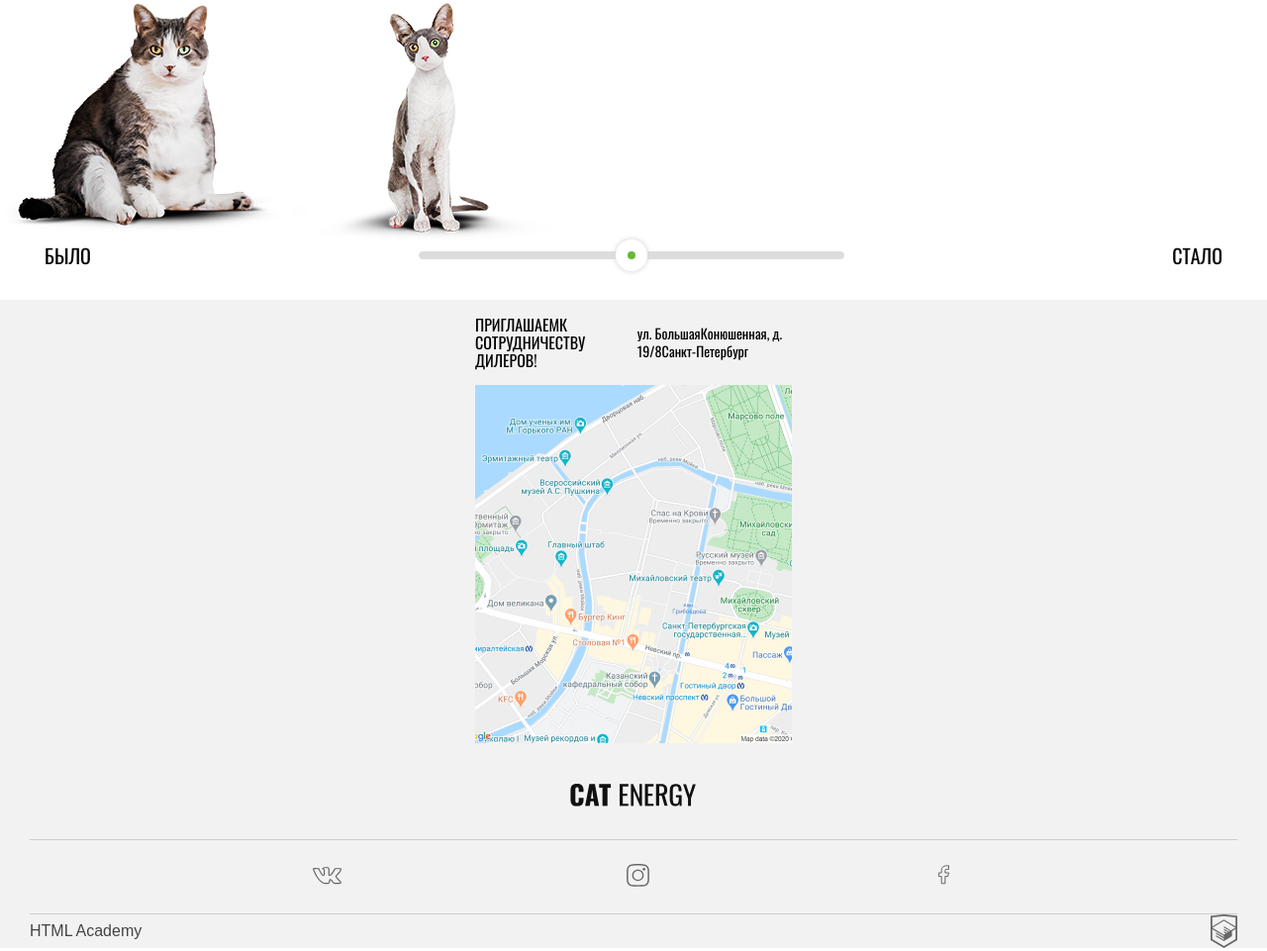
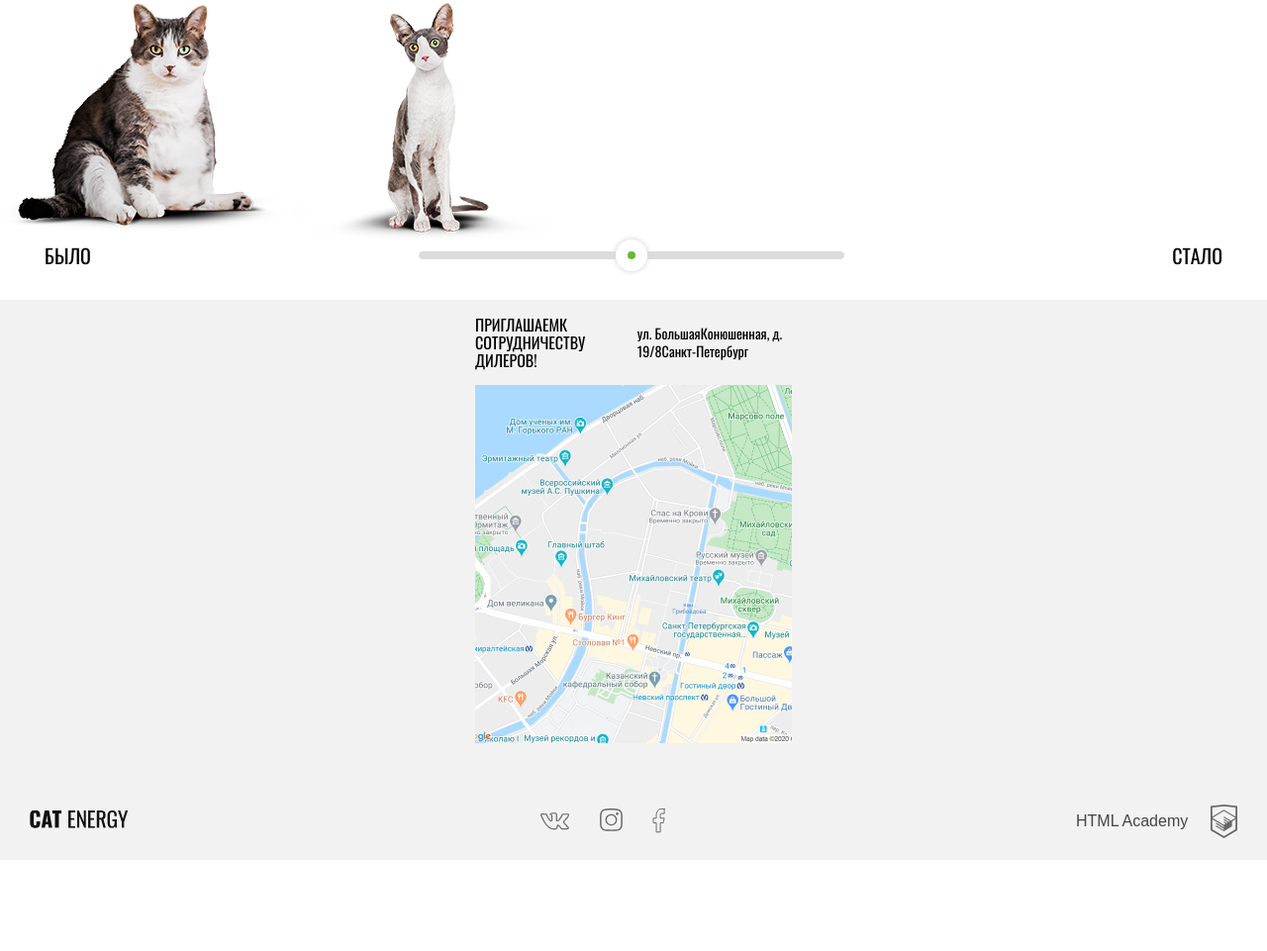
Before and after one commit to Pullke/Cat-energy, a website: page source/index.html in a window 1280 px wide. Shown: the part 1740-2701 px from the top of the page at 99% size. After the commit the page ends 2609 px from the top, so only its background shows below. Drawn offline with nearby package versions, Linux system fonts and the light colour scheme; files that its build step writes are made by us from their sources.

Commit message:
make index.html adaptive

```diff
--- a/source/index.html
+++ b/source/index.html
@@ -261,9 +261,9 @@
           <li class="social-list__item">
             <a href="#" class="social-list__link link">
               <span class="visually-hidden">Фэйсбук</span>
-              <svg class="social-list__icon" width="22" height="22" viewBox="0 0 22 22" fill="none" xmlns="http://www.w3.org/2000/svg">
-                <path d="M16.5 1.83325H13.75C12.5344 1.83325 11.3687 2.30674 10.5091 3.14957C9.64957 3.99239 9.16669 5.1355 9.16669 6.32743V9.02394H6.41669V12.6193H9.16669V19.81H12.8334V12.6193H15.5834L16.5 9.02394H12.8334V6.32743C12.8334 6.08905 12.9299 5.86042 13.1018 5.69186C13.2737 5.52329 13.5069 5.4286 13.75 5.4286H16.5V1.83325Z" stroke="#666666" fill="inherit"/>
-              </svg>
+              <svg width="13" height="27" viewBox="0 0 15 27" fill="none" xmlns="http://www.w3.org/2000/svg">
+                <path d="M14 0.75H10.5C8.95292 0.75 7.46919 1.46024 6.37523 2.72447C5.28127 3.98871 4.66669 5.70337 4.66669 7.49127V11.536H1.16669V16.929H4.66669V27.7151H9.33335V16.929H12.8334L14 11.536H9.33335V7.49127C9.33335 7.13369 9.45627 6.79076 9.67506 6.53791C9.89386 6.28506 10.1906 6.14302 10.5 6.14302H14V0.75Z" stroke="#666666" stroke-width="1.1" stroke-linecap="round" stroke-linejoin="round"/>
+                </svg>
             </a>
           </li>
         </ul>
--- a/source/less/blocks/footer-bottomline.less
+++ b/source/less/blocks/footer-bottomline.less
@@ -8,14 +8,19 @@
 
   @media (min-width: @tablet-width) {
     display: flex;
+    flex-direction: row;
     justify-content: space-between;
-    align-items: center;
   }
 }
 
 .footer-bottomline__logo {
   width: 128px;
+  height: 24px;
   margin-bottom: 30px;
+
+  @media (min-width: @tablet-width) {
+    margin-bottom: 0;
+  }
 }
 
 .footer-bottomline__copyright {
@@ -24,11 +29,17 @@
   align-items: center;
   width: 100%;
   margin: 0;
+
+  @media (min-width: @tablet-width) {
+    width: min-content;
+  }
 }
 
 .footer-bottomline__copyright-link {
   font-family: "Arial", sans-serif;
   font-size: 16px;
+  min-width: 114px;
+  padding-right: 22px;
   color: @special_dark-grey;
   text-transform: none;
 }
--- a/source/less/blocks/social-list.less
+++ b/source/less/blocks/social-list.less
@@ -8,6 +8,12 @@
   padding: 24px 0;
   border-top: 1px solid @special_grey;
   border-bottom: 1px solid @special_grey;
+
+  @media (min-width: @tablet-width) {
+    justify-content: center;
+    gap: 30px;
+    border: none;
+  }
 }
 
 .social-list__icon {
```
Also changed, not shown: source/img/icons/icon_facebook.svg, source/img/icons/icon_vkontakte.svg.
